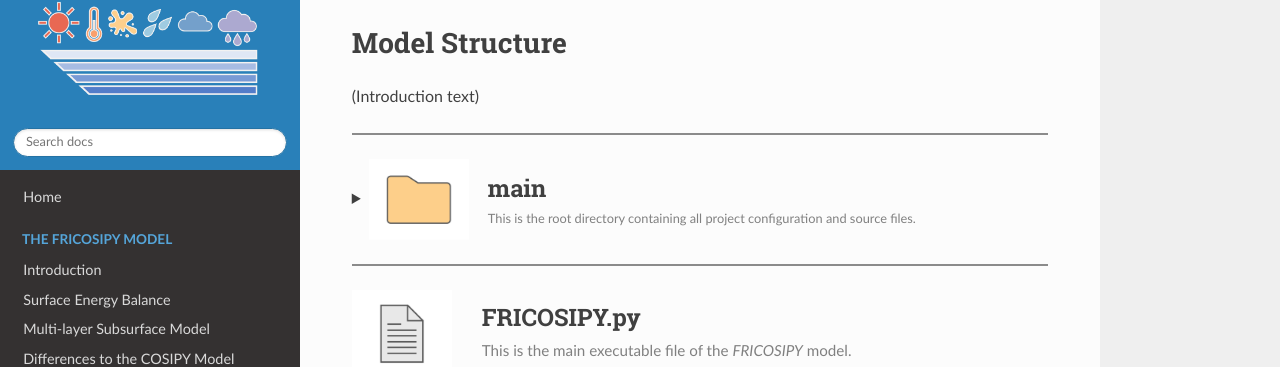
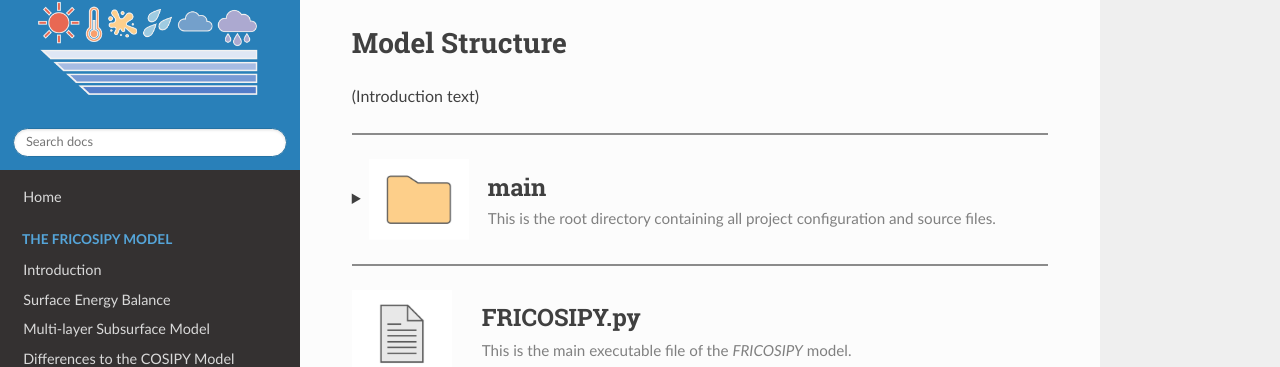
Before and after one commit to MarcusGastaldello/FRICOSIPY, an MkDocs documentation site: the page built from docs/model_structure.md, in a window 1280 px wide. Shown: the part 75-442 px from the top of the page. Built offline with MkDocs 1.6.1, drawn with Linux system fonts in a browser that asks for light colours.

Commit message:
Update model_structure.md

```diff
--- a/docs/model_structure.md
+++ b/docs/model_structure.md
@@ -9,13 +9,13 @@
 
 <hr style="height:2px; background-color:#8b8b8b; border:none;" />
 
-??? "<img src='https://github.com/MarcusGastaldello/FRICOSIPY/raw/main/docs/icons/Folder.png' width='100' style='vertical-align: middle; margin-right: 15px;'> <div style='display: inline-block; vertical-align: middle;'><h2 style='margin: 0;'>main</h2><small style='display: block; color: gray; margin-top: 8px;'>This is the root directory containing all project configuration and source files.</small></div>"
+??? "<img src='https://github.com/MarcusGastaldello/FRICOSIPY/raw/main/docs/icons/Folder.png' width='100' style='vertical-align: middle; margin-right: 15px;'> <div style='display: inline-block; vertical-align: middle;'><h2 style='margin: 0;'>main</h2><small style='display: block; color: gray; margin-top: 8px; font-size: 0.95em;'>This is the root directory containing all project configuration and source files.</small></div>"
 
     <br>
     <div style="margin-left: 40px;">
     <hr style="height:1px; background-color:#8b8b8b; border:none;" />
 
-    ??? "<img src='https://github.com/MarcusGastaldello/FRICOSIPY/raw/main/docs/icons/Folder.png' width='100' style='vertical-align: middle; margin-right: 15px;'> <div style='display: inline-block; vertical-align: middle;'><h3 style='margin: 0;'>kernel</h3><small style='display: block; color: gray; margin-top: 8px;'>This is the root directory containing all project configuration and source files.</small></div>"
+    ??? "<img src='https://github.com/MarcusGastaldello/FRICOSIPY/raw/main/docs/icons/Folder.png' width='100' style='vertical-align: middle; margin-right: 15px;'> <div style='display: inline-block; vertical-align: middle;'><h3 style='margin: 0;'>kernel</h3><small style='display: block; color: gray; margin-top: 8px; font-size: 0.95em;'>This is the root directory containing all project configuration and source files.</small></div>"
 
         <br>
         <div style="margin-left: 40px;">
```
